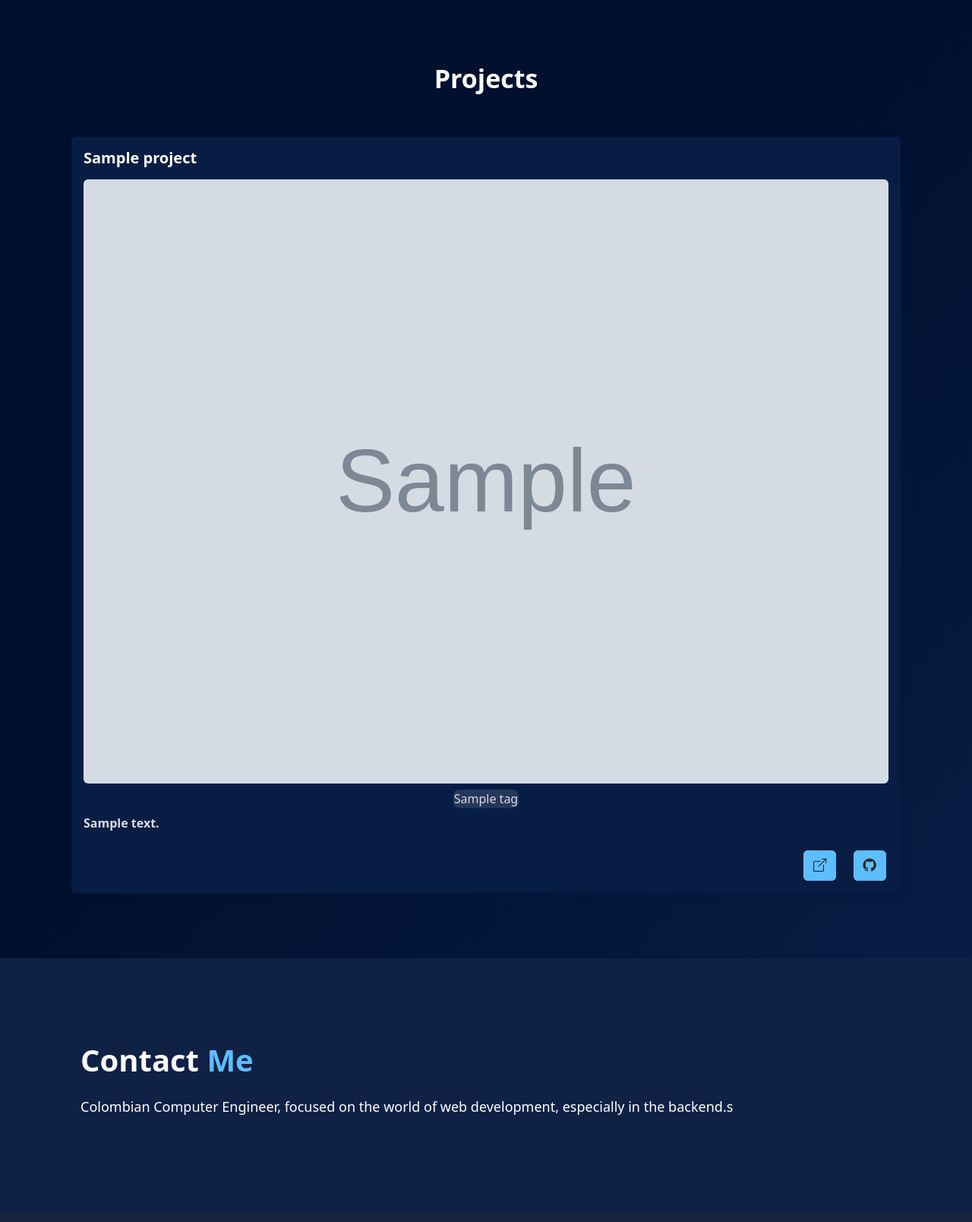
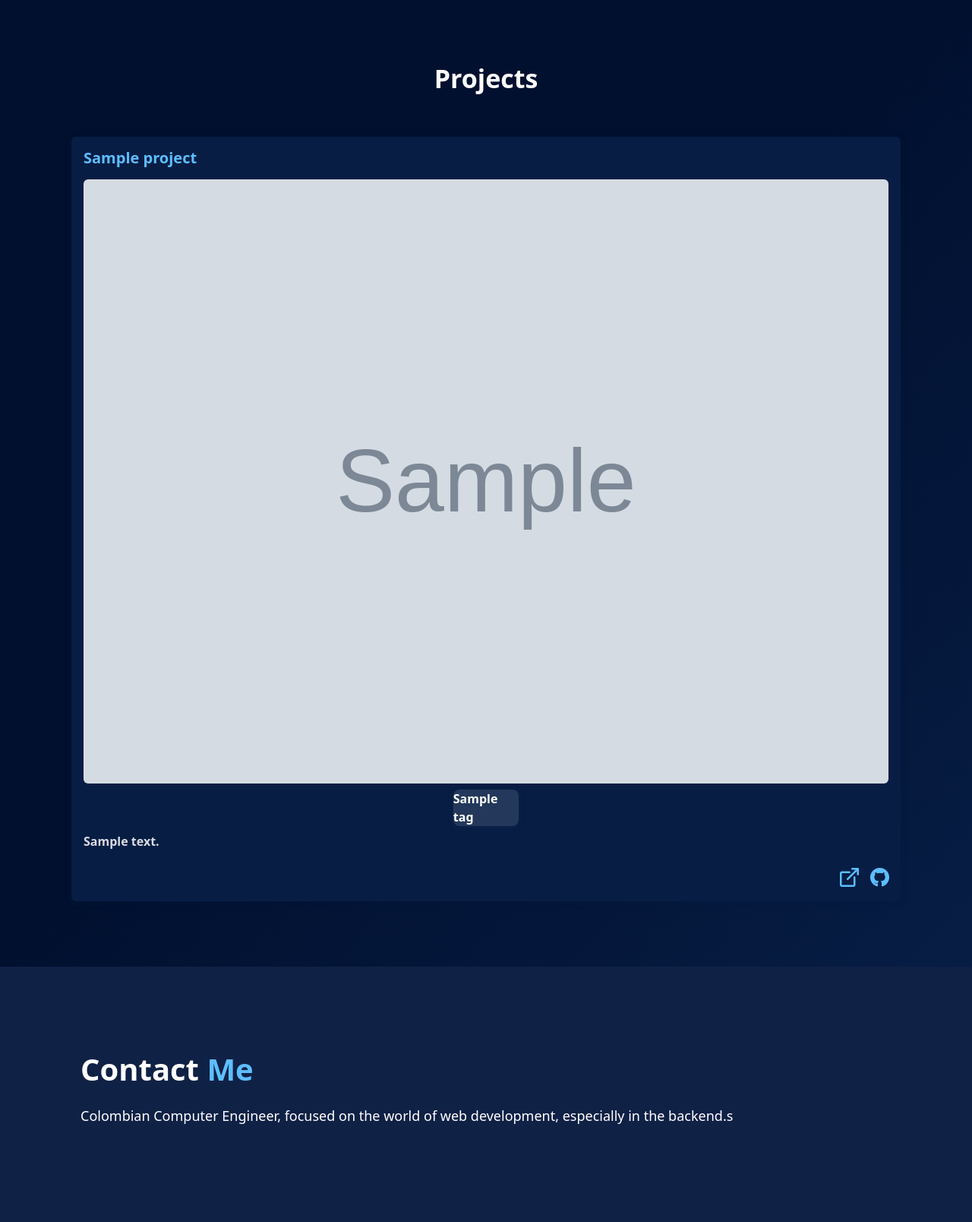
Before and after one commit to nicds-dev/portfolio, a Django app: page / in a window 1280 px wide. Shown: the part 1349-2957 px from the top of the page at 76% size. Before the commit the page ends 2816 px from the top, so only its background shows below. Run offline with Django 4.2, Linux system fonts and the light colour scheme; tables that the repository leaves empty hold one stand-in row (values such as "Sample post"); grey boxes marked "Sample" are stand-in pictures; some libraries are stand-ins or nearby versions.

Commit message:
section projects finish

```diff
--- a/django_portfl/portfolio/static/main.css
+++ b/django_portfl/portfolio/static/main.css
@@ -51,11 +51,19 @@ section.section-blue-gray {
     transition-duration: .15s;
 }
 .box-project:hover {
-    transform: scale(1.05);
+    transform: scale(1.03);
     background-color: #102146;
 }
 .icon-skill {
     width: 2.6rem;
+}
+.icon-project::before {
+    font-size: 1.5rem;
+    font-weight: bold !important;
+    color: rgb(93, 190, 255);
+}
+.icon-project:hover::before {
+    color: white;
 }
 .btn-social {
     background-color: rgb(93, 190, 255);
--- a/django_portfl/portfolio/templates/projects.html
+++ b/django_portfl/portfolio/templates/projects.html
@@ -4,23 +4,23 @@
         <div class="container-fluid d-flex flex-wrap gap-5">
             {% for project in projects %}
                 <div class="col d-flex flex-column gap-2 box-project rounded p-3">
-                    <h3 class="fs-5 fw-bold">{{ project.title }}</h3>
+                    <h3 class="fs-5 fw-bold text-blue">{{ project.title }}</h3>
                     <img class="img-fluid rounded" src="{{ project.image.url }}" alt="{{ project.title }}">
-                    <div class="d-flex flex-wrap justify-content-center gap-1">
+                    <div class="d-flex flex-wrap justify-content-center column-gap-3 row-gap-2">
                         {% for tag in project.tags.all %}
                             <div class="box-skill-tag rounded-3 d-flex flex-column justify-content-center align-items-center">
-                                <span class="p-text-color">{{ tag }}</span>
+                                <span class="fw-semibold">{{ tag }}</span>
                             </div>
                         {% endfor %}
                     </div>
                     <p class="fw-semibold p-text-color mt-auto">{{ project.description }}</p>
                     {% if project.url_demo and project.url_source %}
-                        <div class="d-flex  gap-3 ms-auto">
-                            <a href="http://127.0.0.1:8000/" class="btn btn-social fw-semibold" target="_blank">
-                                <i class="bi bi-box-arrow-up-right"></i>
+                        <div class="d-flex gap-3 ms-auto">
+                            <a href="{{ project.url_demo }}" target="_blank">
+                                <i class="bi bi-box-arrow-up-right icon-project"></i>
                             </a>
-                            <a href="http://127.0.0.1:8000/" class="btn btn-social fw-semibold" target="_blank">
-                                <i class="bi bi-github"></i>
+                            <a href="{{ project.url_source }}" target="_blank">
+                                <i class="bi bi-github icon-project"></i>
                             </a>
                         </div>
                     {% endif %}
```
